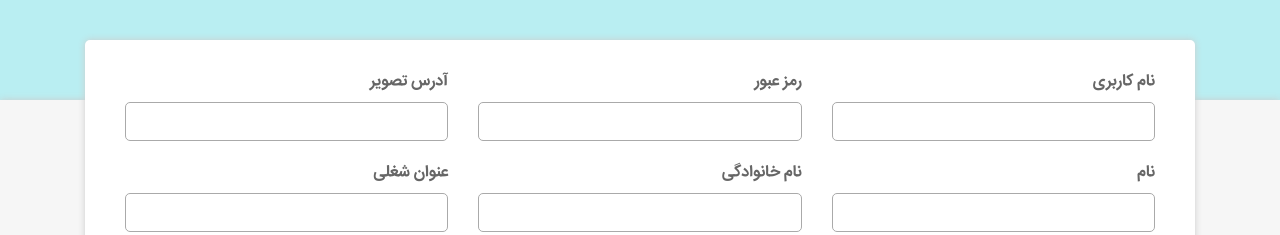
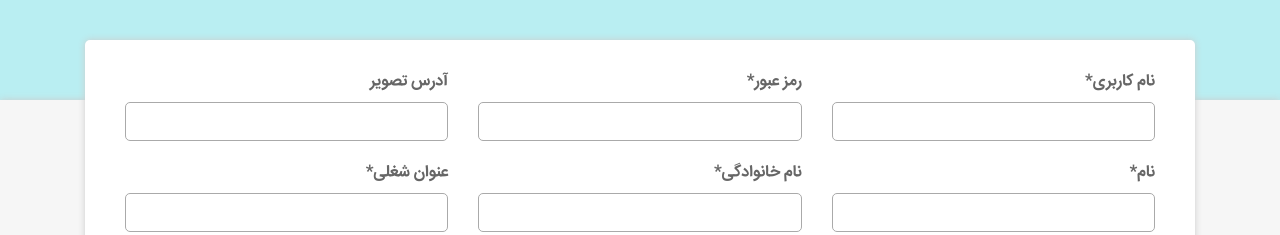
Before and after one commit to sadafem/jobunja-front, a React (Create React App) app: page /signup in a window 1280 px wide. Shown: the part 160-395 px from the top of the page. Built offline with nearby package versions, Linux system fonts and the light colour scheme.

Commit message:
Complete Signup

```diff
--- a/src/components/home/Home.tsx
+++ b/src/components/home/Home.tsx
@@ -138,7 +138,7 @@ class Home extends React.Component<Props, State> {
                                         ? 'LOADING...'
                                         : users.map(user => (
                                             <HomeUserBox
-                                                key={user.id}
+                                                key={user.username}
                                                 user={user}
                                             />
                                         ))
@@ -202,7 +202,7 @@ interface Project {
 }
 
 interface User {
-    id: number,
+    username: string,
     firstName: string,
     lastName: string,
     jobTitle: string,
--- a/src/components/home/HomeUserBox.tsx
+++ b/src/components/home/HomeUserBox.tsx
@@ -9,7 +9,7 @@ class HomeUserBox extends React.Component<Props> {
         const { user } = this.props;
 
         return (
-            <Link to={`/user/${user.id}`}  className={styles.container}>
+            <Link to={`/user/${user.username}`}  className={styles.container}>
                 <div className="d-flex align-items-center">
                     <div>
                         <img
@@ -34,7 +34,7 @@ interface Props {
 }
 
 interface User {
-    id: number,
+    username:string,
     firstName: string,
     lastName: string,
     jobTitle: string,
--- a/src/components/signup/Signup.tsx
+++ b/src/components/signup/Signup.tsx
@@ -23,6 +23,19 @@ class Signup extends React.Component<Props, State> {
         const imageUrl = this.imageUrlInput.current!.value;
         const bio = this.bioInput.current!.value;
 
+        if(password.length < 5) {
+            toast.error('رمز عبور شما باید حداقل ۵ کاراکتر باشد!', {
+                position: toast.POSITION.BOTTOM_RIGHT,
+            });
+            return;
+        }
+        if (!username || !password || !firstName || !lastName || !jobName) {
+            toast.error('پرکردن تمام فیلدهای ستاره‌دار الزامیست', {
+                position: toast.POSITION.BOTTOM_RIGHT,
+            });
+            return;
+        }
+
         axios
         .post(
             'api/user/add',
@@ -45,10 +58,15 @@ class Signup extends React.Component<Props, State> {
             });
         })
         .catch(err => {
-            console.error(err);
-            toast.error('اضافه کردن کاربر با خطا مواجه شد!', {
-                position: toast.POSITION.BOTTOM_RIGHT,
-            });
+            if(err.response.status === 402) {
+                toast.error('این نام کاربری قبلا ثبت شده است.');
+            }
+            else {
+                console.error(err);
+                toast.error('اضافه کردن کاربر با خطا مواجه شد!', {
+                    position: toast.POSITION.BOTTOM_RIGHT,
+                });
+            }
         })
     }
     render() {
@@ -59,11 +77,11 @@ class Signup extends React.Component<Props, State> {
                     <div className={styles.mainBox}>
                         <div className="row">
                             <div className="col-4">
-                                <label className={styles.label}>نام کاربری</label>
+                                <label className={styles.label}>نام کاربری*</label>
                                 <input className={styles.input} ref={this.usernameInput}/>
                             </div>
                             <div className="col-4">
-                                <label className={styles.label}>رمز عبور</label>
+                                <label className={styles.label}>رمز عبور*</label>
                                 <input className={styles.input} type="password" ref={this.passwordInput}/>
                             </div>
                             <div className="col-4">
@@ -71,15 +89,15 @@ class Signup extends React.Component<Props, State> {
                                 <input className={styles.input} ref={this.imageUrlInput}/>
                             </div>
                             <div className="col-4 margin-top-lg">
-                                <label className={styles.label}>نام</label>
+                                <label className={styles.label}>نام*</label>
                                 <input className={styles.input} ref={this.firstNameInput}/>
                             </div>
                             <div className="col-4 margin-top-lg">
-                                <label className={styles.label}>نام خانوادگی</label>
+                                <label className={styles.label}>نام خانوادگی*</label>
                                 <input className={styles.input} ref={this.lastNameInput}/>
                             </div>
                             <div className="col-4 margin-top-lg">
-                                <label className={styles.label}>عنوان شغلی</label>
+                                <label className={styles.label}>عنوان شغلی*</label>
                                 <input className={styles.input} ref={this.jobNameInput}/>
                             </div>
                             <div className="col-12 margin-top-lg">
--- a/src/components/user/User.tsx
+++ b/src/components/user/User.tsx
@@ -26,7 +26,7 @@ class User extends React.Component<Props, State> {
 
     fetchUser() {
         axios
-            .get(`/user/${this.props.match.params.userId || 1}`)
+            .get(`/user/${this.props.match.params.username || "alijoon"}`)
             .then(res => {
                 console.log('user');
                 console.log(res.data);
@@ -262,7 +262,7 @@ interface State {
 }
 
 interface User {
-    id: number,
+    username: number,
     firstName: string,
     lastName: string,
     jobTitle: string,
--- a/src/index.tsx
+++ b/src/index.tsx
@@ -40,7 +40,7 @@ ReactDOM.render(
                 <Header/>
                 <Route exact path="/" component={Home} />
                 <Route exact path="/user" component={User} />
-                <Route exact path="/user/:userId" component={User} />
+                <Route exact path="/user/:username" component={User} />
                 <Route exact path="/project/:projectId" component={Project} />
                 <Route exact path="/signup" component={Signup} />
                 <Route exact path="/login" component={Login} />
```
